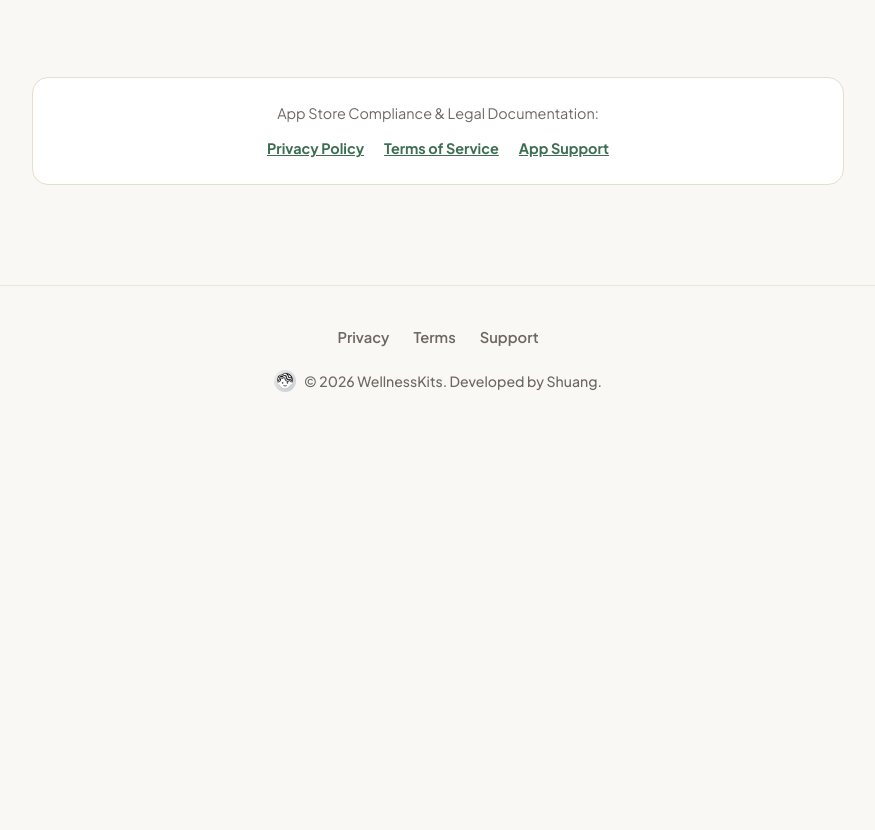
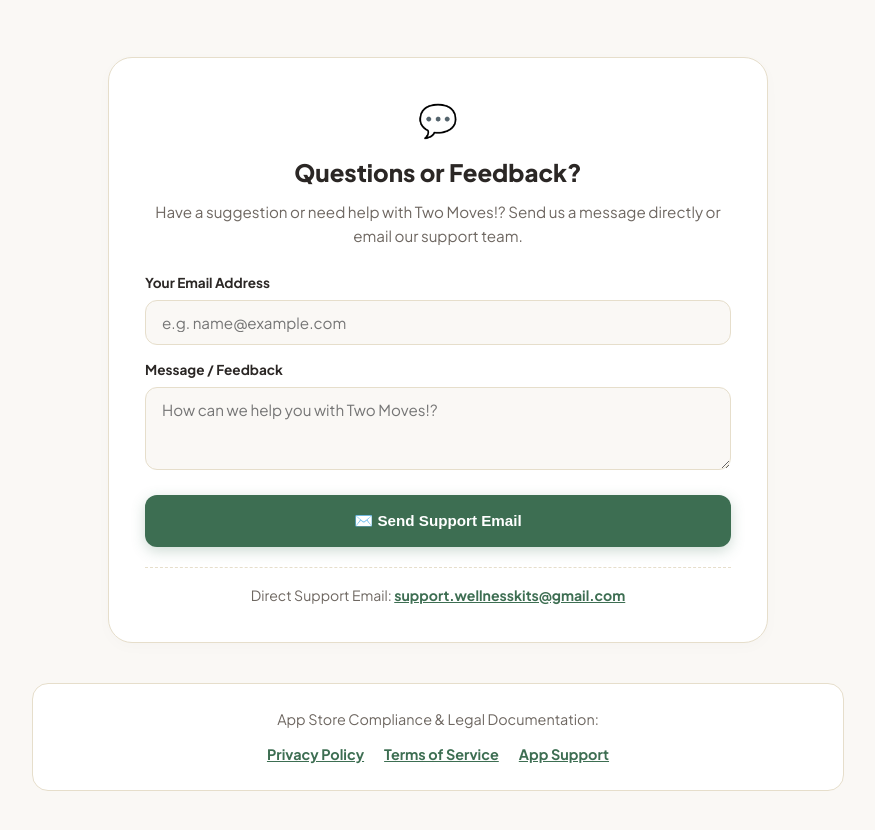
Before and after one commit to YoYo1248/wellnessKits_official, a website built with Vite: page two-moves.html in a window 1280 px wide. Shown: the part 1256-2086 px from the top of the page, without its empty margins (202-1077 px from the left). Before the commit the page ends 1694 px from the top, so only its background shows below. Built offline with nearby package versions, Linux system fonts and the light colour scheme.

Commit message:
Add inline support form and explicit support email to Two Moves product page

```diff
--- a/two-moves.html
+++ b/two-moves.html
@@ -122,7 +122,7 @@
       display: grid;
       grid-template-columns: repeat(auto-fit, minmax(260px, 1fr));
       gap: 24px;
-      margin: 40px 0 80px;
+      margin: 40px 0 60px;
     }
     .feature-card {
       background: var(--bg-card);
@@ -144,6 +144,32 @@
       font-size: 0.95rem;
       color: var(--text-muted);
       line-height: 1.6;
+    }
+
+    /* Support Form Card */
+    .support-section-card {
+      background: var(--bg-card);
+      border: 1px solid var(--border-warm);
+      border-radius: var(--radius-lg);
+      padding: 36px;
+      box-shadow: 0 4px 16px rgba(0, 0, 0, 0.02);
+      margin-bottom: 40px;
+    }
+    .support-input {
+      width: 100%;
+      padding: 12px 16px;
+      border: 1px solid var(--border-warm);
+      border-radius: 12px;
+      font-family: inherit;
+      font-size: 0.95rem;
+      background: var(--bg-cream);
+      color: var(--text-main);
+      transition: var(--transition);
+    }
+    .support-input:focus {
+      outline: none;
+      border-color: var(--warm-sage);
+      background: #ffffff;
     }
 
     /* Mobile Responsive Optimizations */
@@ -176,9 +202,9 @@
       .features-grid {
         grid-template-columns: 1fr;
         gap: 16px;
-        margin: 24px 0 50px;
+        margin: 24px 0 40px;
       }
-      .feature-card {
+      .feature-card, .support-section-card {
         padding: 24px;
       }
     }
@@ -286,6 +312,39 @@
         </div>
       </div>
 
+      <!-- In-Page Support & Email Contact Section -->
+      <div class="container" style="max-width: 660px; padding: 0;">
+        <div class="support-section-card" style="text-align: center;">
+          <div style="font-size: 2rem; margin-bottom: 8px;">💬</div>
+          <h2 style="font-size: 1.5rem; font-weight: 800; margin-bottom: 8px;">Questions or Feedback?</h2>
+          <p style="color: var(--text-muted); font-size: 0.95rem; margin-bottom: 24px; line-height: 1.6;">
+            Have a suggestion or need help with Two Moves!? Send us a message directly or email our support team.
+          </p>
+
+          <!-- In-Page Form via Mailto -->
+          <form action="mailto:support.wellnesskits@gmail.com" method="post" enctype="text/plain" style="display: flex; flex-direction: column; gap: 14px; text-align: left;">
+            <div>
+              <label style="display: block; font-size: 0.85rem; font-weight: 700; color: var(--text-main); margin-bottom: 6px;">Your Email Address</label>
+              <input type="email" name="Email" class="support-input" placeholder="e.g. name@example.com" required>
+            </div>
+
+            <div>
+              <label style="display: block; font-size: 0.85rem; font-weight: 700; color: var(--text-main); margin-bottom: 6px;">Message / Feedback</label>
+              <textarea name="Message" rows="3" class="support-input" placeholder="How can we help you with Two Moves!?" style="resize: vertical;" required></textarea>
+            </div>
+
+            <button type="submit" class="btn-web-app" style="width: 100%; justify-content: center; border: none; font-size: 0.95rem; font-weight: 700; margin-top: 4px; cursor: pointer;">
+              ✉️ Send Support Email
+            </button>
+          </form>
+
+          <div style="margin-top: 20px; padding-top: 16px; border-top: 1px dashed var(--border-warm); font-size: 0.88rem; color: var(--text-muted);">
+            Direct Support Email:
+            <a href="mailto:support.wellnesskits@gmail.com" style="color: var(--warm-sage); font-weight: 700; text-decoration: underline;">support.wellnesskits@gmail.com</a>
+          </div>
+        </div>
+      </div>
+
       <!-- Quick Legal Links for App Store Submission -->
       <div style="text-align: center; margin-top: 20px; padding: 24px; background: var(--bg-card); border: 1px solid var(--border-warm); border-radius: var(--radius-md);">
         <p style="color: var(--text-muted); font-size: 0.9rem; margin-bottom: 12px;">App Store Compliance & Legal Documentation:</p>
```
